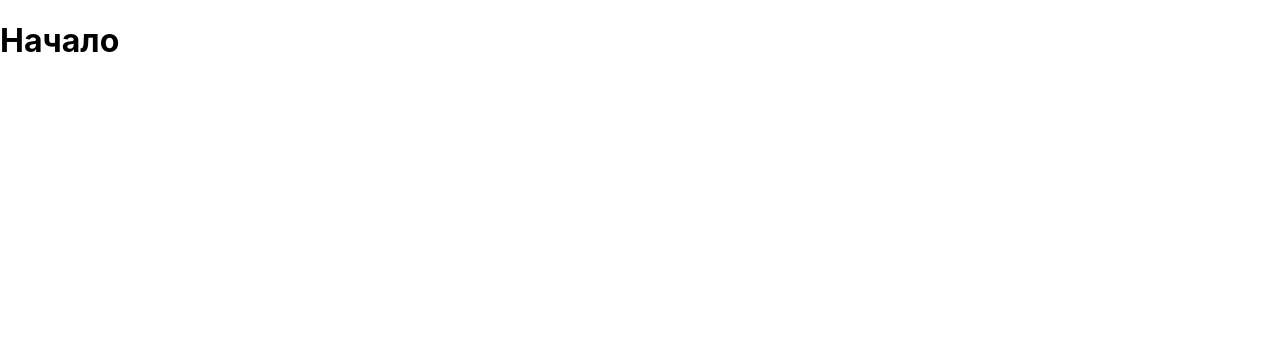
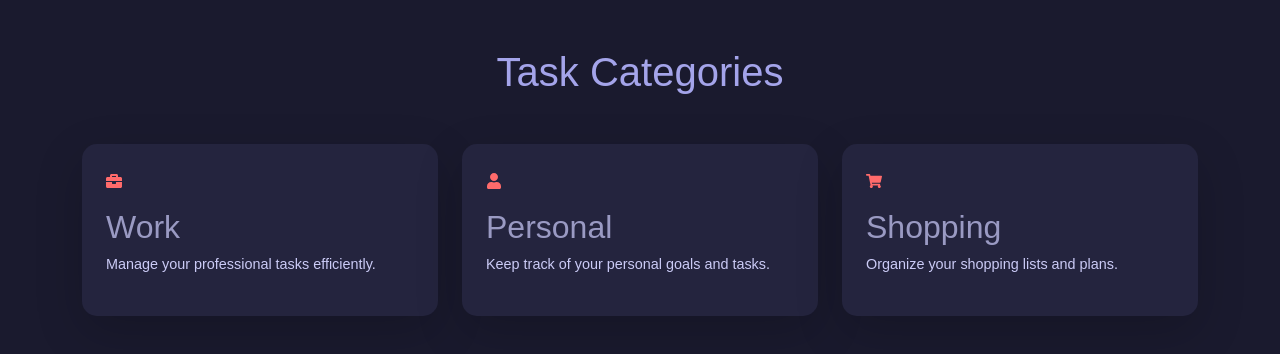
Before and after one commit to Landic/react-task-manager, a React (Create React App) app: page / in a window 1280 px wide. Shown: the top 354 px of the page. Built offline with nearby package versions, Linux system fonts and the light colour scheme.

Commit message:
Сделал страницу категории задач. Добавил использование tailwind css и bootstrap

```diff
--- a/package.json
+++ b/package.json
@@ -3,9 +3,11 @@
   "version": "0.1.0",
   "private": true,
   "dependencies": {
+    "bootstrap": "^5.3.3",
     "cra-template": "1.2.0",
     "react": "^18.3.1",
     "react-dom": "^18.3.1",
+    "react-icons": "^5.4.0",
     "react-scripts": "5.0.1"
   },
   "scripts": {
@@ -31,5 +33,8 @@
       "last 1 firefox version",
       "last 1 safari version"
     ]
+  },
+  "devDependencies": {
+    "tailwindcss": "^3.4.17"
   }
 }
--- /dev/null
+++ b/src/App.css
@@ -0,0 +1,23 @@
+body {
+    background-color: #1a1a2e;
+    color: #a4a4ea;
+    font-family:sans-serif;
+}
+.task-card {
+    background-color: #24243e;
+    border: none;
+    border-radius: 15px;
+    transition: transform 0.2s, background-color 0.3s;
+    color: #9a9ac3;
+}
+.task-card:hover {
+    transform: scale(1.025);
+    background-color: #2d2d4a;
+}
+.task-card:active { transform: scale(0.975); }
+.icon { color: #ff6b6b; }
+h1 { color: #a4a4ea; }
+p {
+    font-size: 0.9rem;
+    color: #cbcbf6;
+}
--- a/src/App.js
+++ b/src/App.js
@@ -1,7 +1,29 @@
+import React from 'react';
+import 'bootstrap/dist/css/bootstrap.min.css';
+import './App.css';
+import { FaBriefcase, FaUser, FaShoppingCart } from 'react-icons/fa'; // Иконки
+
+const categories = [
+  { id: 1, title: 'Work', description: 'Manage your professional tasks efficiently.', icon: <FaBriefcase /> },
+  { id: 2, title: 'Personal', description: 'Keep track of your personal goals and tasks.', icon: <FaUser /> },
+  { id: 3, title: 'Shopping', description: 'Organize your shopping lists and plans.', icon: <FaShoppingCart /> },
+];
+
 export function App() {
   return (
-    <div className="App">
-      <h1>Начало</h1>
+    <div className="container py-5">
+      <h1 className="text-center text-4xl font-bold mb-5">Task Categories</h1>
+      <div className="row gy-4">
+        {categories.map((category) => (
+          <div className="col-md-4" key={category.id}>
+            <div className="card task-card p-4 shadow-lg">
+              <div className="icon text-4xl mb-3">{category.icon}</div>
+              <h2 className="text-2xl font-semibold mb-2">{category.title}</h2>
+              <p>{category.description}</p>
+            </div>
+          </div>
+        ))}
+      </div>
     </div>
   );
 }
--- /dev/null
+++ b/tailwind.config.js
@@ -0,0 +1,7 @@
+module.exports = {
+  content: ["./src/**/*.{js,jsx,ts,tsx}"],
+  theme: {
+    extend: {},
+  },
+  plugins: [],
+};
```
Also changed, not shown: 1 other file (tests, documents, lock files or other folders).
